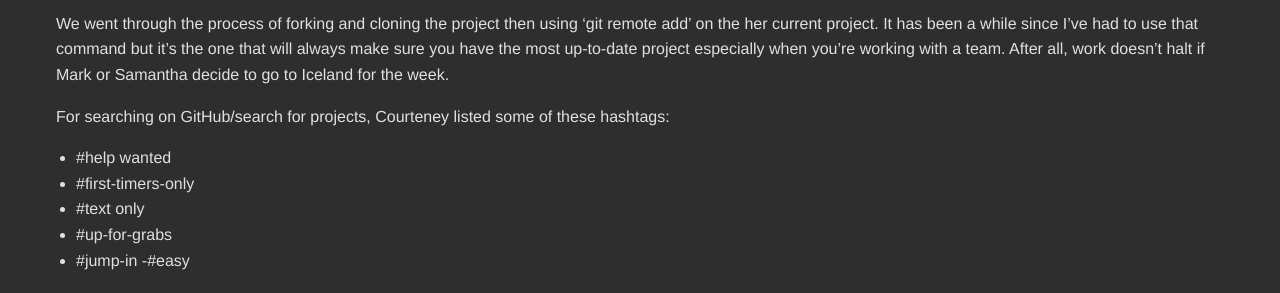
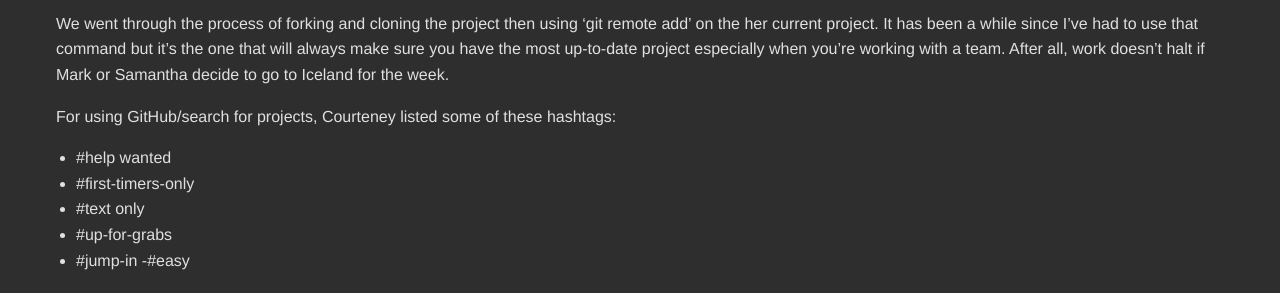
Before and after one commit to laurennor/laurennor.github.io, a Jekyll site: the page built from _posts/2016-04-27-wsc-open-source-night.md, in a window 1280 px wide. Shown: the part 389-682 px from the top of the page. Built offline with Jekyll 4.4.1, drawn with Linux system fonts in a browser that asks for light colours.

Commit message:
update oss post

```diff
--- a/_posts/2016-04-27-wsc-open-source-night.md
+++ b/_posts/2016-04-27-wsc-open-source-night.md
@@ -7,7 +7,7 @@
 
 We went through the process of forking and cloning the project then using 'git remote add' on the her current project. It has been a while since I've had to use that command but it's the one that will always make sure you have the most up-to-date project especially when you're working with a team. After all, work doesn't halt if Mark or Samantha decide to go to Iceland for the week.
 
-For searching on GitHub/search for projects, Courteney listed some of these hashtags:
+For using GitHub/search for projects, Courteney listed some of these hashtags:
 
 - #help wanted
 - #first-timers-only
```
